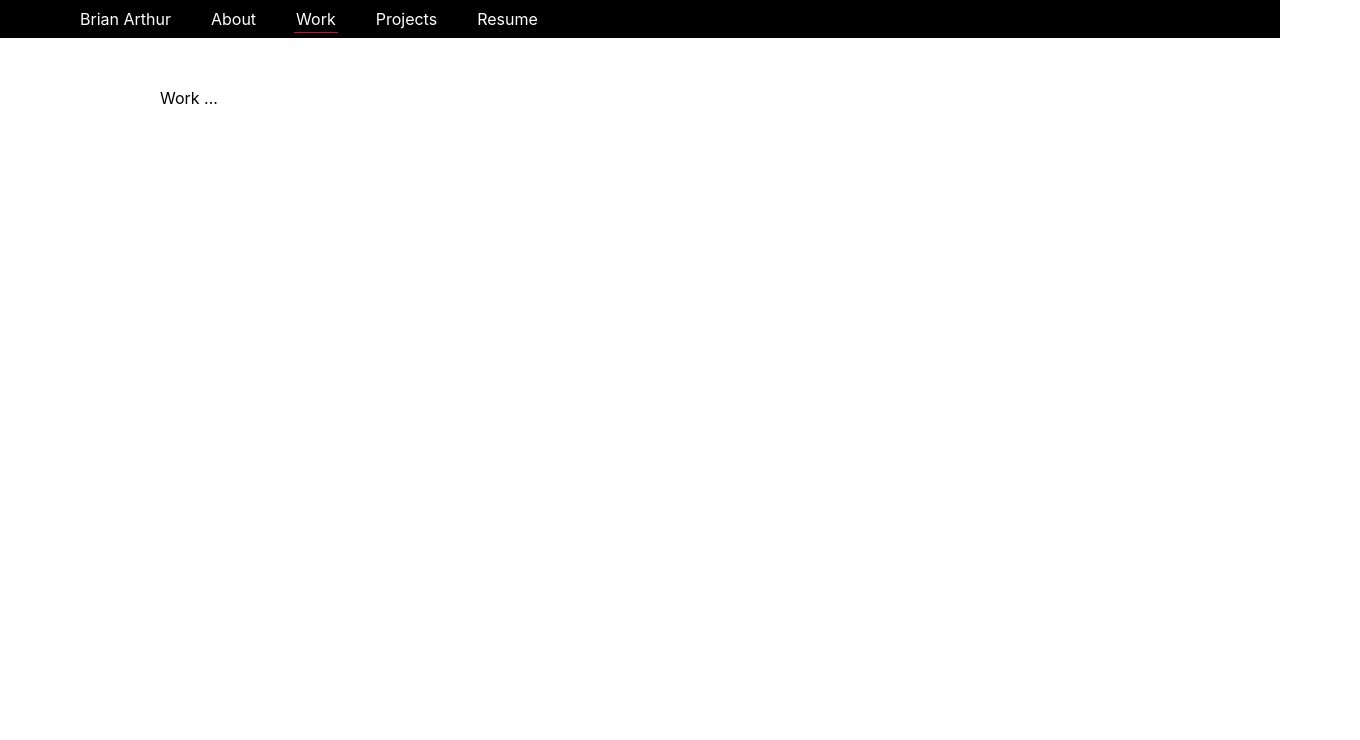
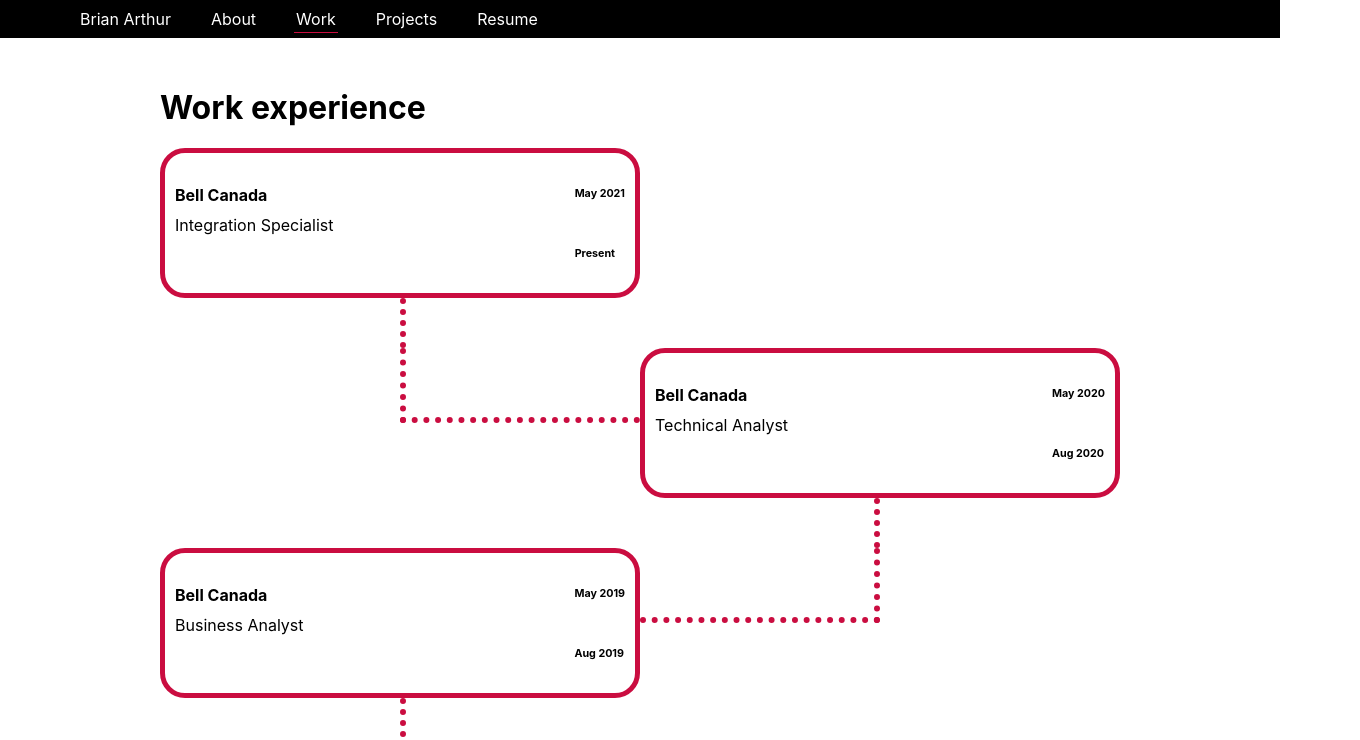
Before and after one commit to brianarthur/portfolio, a Next.js app: page /work in a window 1280 px wide. Shown: the top 740 px of the page, 1360 px wide, since content can reach past the window. Built offline with nearby package versions, Linux system fonts and the light colour scheme.

Commit message:
Work experience index page

```diff
--- /dev/null
+++ b/src/components/list.jsx
@@ -0,0 +1,48 @@
+import React from 'react';
+import Link from 'next/link';
+import styles from '../styles/list.module.css';
+
+const ExperienceTimeline = () => {
+    const list = [
+        {link: 'bell1', title: 'Bell Canada', description: 'Integration Specialist', startDate: 'May 2021', endDate: 'Present'},
+        {link: 'bell2', title: 'Bell Canada', description: 'Technical Analyst', startDate: 'May 2020', endDate: 'Aug 2020'},
+        {link: 'bell3', title: 'Bell Canada', description: 'Business Analyst', startDate: 'May 2019', endDate: 'Aug 2019'},
+        {link: 'zetatango',title: 'ZetaTango', description: 'Quality Assurance Analyst', startDate: 'Jul 2018', endDate: 'Aug 2018'},
+    ];
+
+    return (
+        <>
+            {list.map((data, i) => <TimelineItem data={data} left={i % 2 === 0} lastItem={list.length === i + 1} />)}
+        </>
+    );
+}
+
+
+export const TimelineItem = ({ data, left=true, lastItem=false }) => {
+    return (
+        <Link href={`/work/${data.link}`}>
+            <a className={left ? styles.card : styles.card + ' ' + styles.cardRight}>
+                <div>
+                    <div className={styles.cardItem}>
+                        <div>
+                            <h4 className={styles.cardItemTitle}>{data.title}</h4>
+                            {data.description}
+                        </div>
+                        <div>
+                            <h6 className={styles.cardItemDates}>{data.startDate}</h6>
+                            <h6 className={styles.cardItemDates}>{data.endDate}</h6>
+                        </div>
+                    </div>
+                    { !lastItem &&
+                        <>
+                            <div className={styles.vl} />
+                            <div className={styles.hl} />
+                        </>
+                    }
+                </div>
+            </a>
+        </Link>
+    );
+}
+
+export default ExperienceTimeline;
--- a/src/pages/work/index.jsx
+++ b/src/pages/work/index.jsx
@@ -1,16 +1,16 @@
 import Head from 'next/head'
 import Image from 'next/image'
-// import styles from '../styles/about.module.css'
+import styles from '../../styles/home.module.css'
+import List from '../../components/list';
 
 import Layout from '../../components/Layout';
 
 export default function Home() {
 	return (
 		<Layout page="work">
-			<div>
-				Work ...
-			</div>
+            <h1>Work experience</h1>
 
+            <List />
 		</Layout>
 	);
 }
--- /dev/null
+++ b/src/styles/list.module.css
@@ -0,0 +1,56 @@
+.card {
+  position: relative;
+  width: 50%;
+  display: block;
+}
+
+.cardRight {
+  margin-left: auto;
+}
+
+.cardItem {
+  display: flex;
+  justify-content: space-between;
+  border: 5px solid #ca0d40;
+  height: 150px;
+  border-radius: 25px;
+  padding: 10px;
+}
+
+.cardItemTitle {
+  margin-bottom: 10px;
+}
+
+.cardItemDates {
+  height: 50%;
+  display: flex;
+  align-items: center;
+  margin: 0;
+}
+
+.vl {
+  border-left: 6px dotted #ca0d40;
+  height: 50px;
+  position: relative;
+  left: 50%;
+  margin-left: 0px;
+}
+
+.hl {
+  width: 50%;
+  position: absolute;
+  border-bottom: 6px dotted #ca0d40;
+  height: 75px;
+  left: 50%;
+  border-left: 6px dotted #ca0d40;
+}
+
+.cardRight .hl {
+  border-right: 6px dotted #ca0d40;
+  border-left: 0;
+  left: 0;
+}
+
+.cardRight .vl {
+  margin-left: -6px;
+}
--- a/src/styles/nav.module.css
+++ b/src/styles/nav.module.css
@@ -6,6 +6,7 @@
     padding-right: 20px;
     padding-left: 20px;
     position: sticky;
+    z-index: 1;
 }
 .nav a {
     color: white;
```
